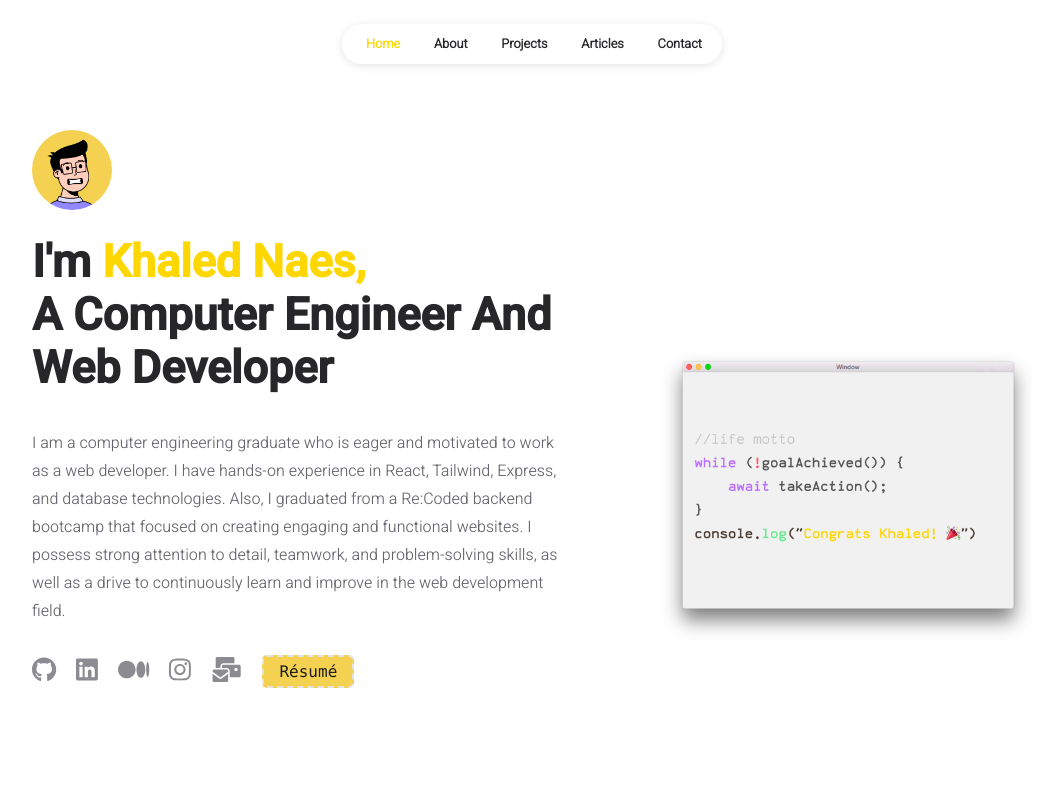
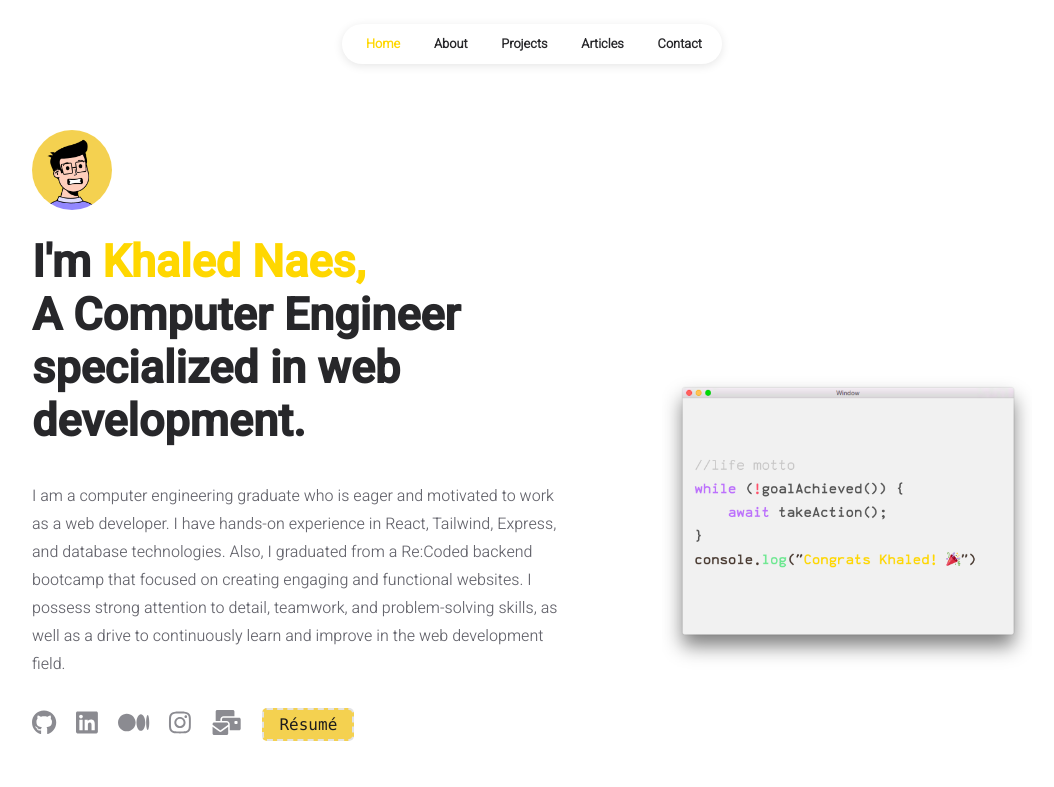
Before and after one commit to Khaled6120/My-Portfolio, a React (Create React App) app: page / in a window 1280 px wide. Shown: the top 787 px of the page, without its empty margins (108-1162 px from the left). Built offline with nearby package versions, Linux system fonts and the light colour scheme.

Commit message:
Update user data

```diff
--- a/src/data/user.js
+++ b/src/data/user.js
@@ -16,7 +16,7 @@ const INFO = {
 
 	homepage: {
 		name: "Khaled Naes,",
-		title: "A Computer Engineer And Web Developer",
+		title: "A Computer Engineer specialized in web development.",
 		description:
 			`I am a computer engineering graduate who is eager and
 			motivated to work as a web developer. I have hands-on experience
```
